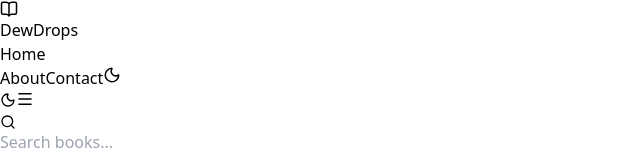
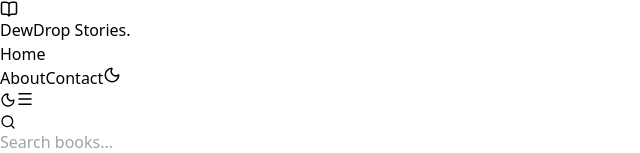
Before and after one commit to Shabuddin27/dewdrops-ebook, a React (Vite) app: page / in a window 1280 px wide. Shown: the top 153 px of the page, without its empty margins (0-640 px from the left). Built offline with nearby package versions, Linux system fonts and the light colour scheme.

Commit message:
Title Change

```diff
--- a/src/components/Navbar.jsx
+++ b/src/components/Navbar.jsx
@@ -70,7 +70,7 @@ export default function Navbar({ isReaderPage }) {
               <BookOpen size={18} className="text-white" />
             </div>
             <span className="text-lg font-bold tracking-tight text-transparent bg-gradient-to-r from-gray-900 to-gray-600 dark:from-white dark:to-gray-400 bg-clip-text">
-              DewDrops
+              DewDrop Stories<span className="text-blue-500">.</span>
             </span>
           </Link>
 
```
